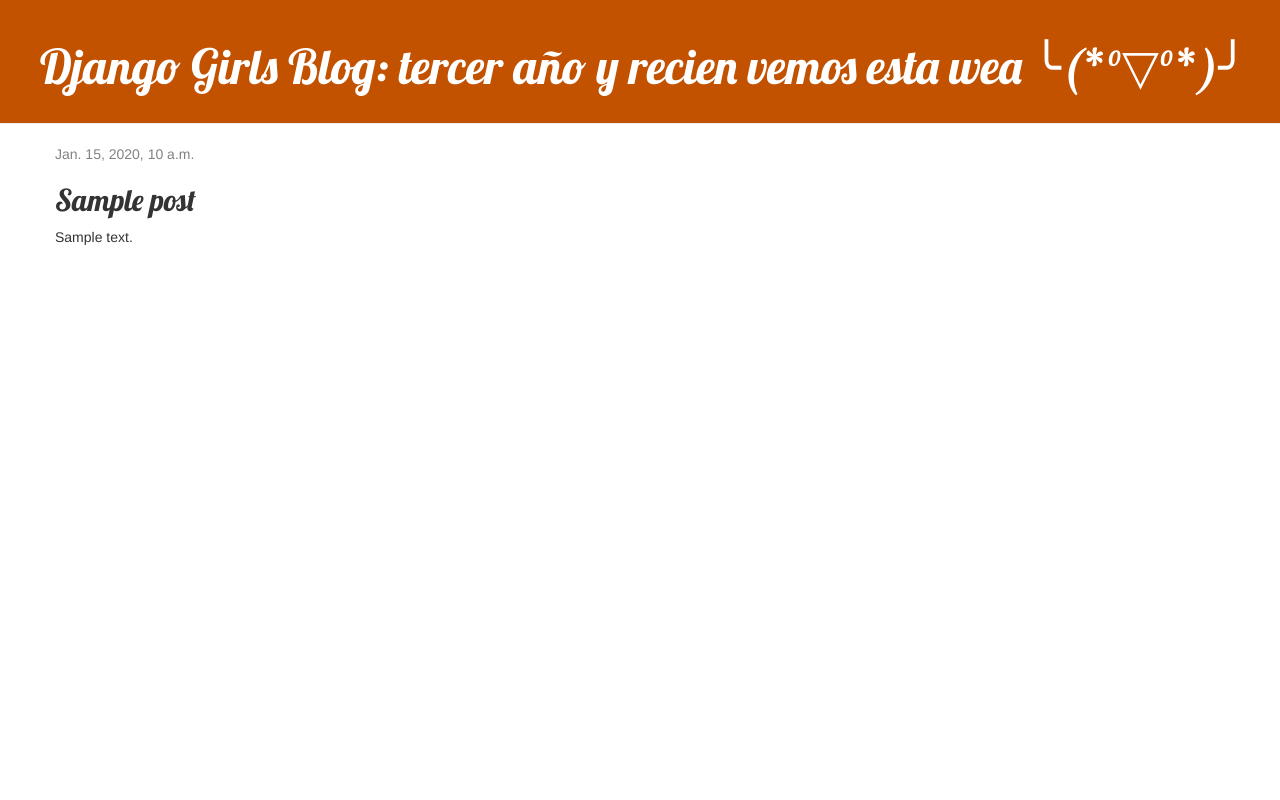
After one commit to Lennart51/my-first-blog, a Django app: template blog/templates/blog/post_detail.html in a window 1280 px wide. The commit adds this page. Run offline with Django 4.2, Linux system fonts and the light colour scheme; the template is opened without the code that fills it: most values are stand-ins (such as "Sample title", 1, 10 or a date in 2020); some libraries are stand-ins or nearby versions.

Commit message:
Agregadas vistas y plantilla para el detalle del post del blog así como también CSS para el sitio.

```diff
--- /dev/null
+++ b/blog/static/css/blog.css
@@ -0,0 +1,46 @@
+.page-header {
+    background-color: #C25100;
+    margin-top: 0;
+    padding: 20px 20px 20px 40px;
+}
+
+.page-header h1, .page-header h1 a, .page-header h1 a:visited, .page-header h1 a:active {
+    color: #ffffff;
+    font-size: 36pt;
+    text-decoration: none;
+}
+
+.content {
+    margin-left: 40px;
+}
+
+h1, h2, h3, h4 {
+    font-family: 'Lobster', cursive;
+}
+
+.date {
+    color: #828282;
+}
+
+.save {
+    float: right;
+}
+
+.post-form textarea, .post-form input {
+    width: 100%;
+}
+
+.top-menu, .top-menu:hover, .top-menu:visited {
+    color: #ffffff;
+    float: right;
+    font-size: 26pt;
+    margin-right: 20px;
+}
+
+.post {
+    margin-bottom: 70px;
+}
+
+.post h2 a, .post h2 a:visited {
+    color: #000000;
+}
--- /dev/null
+++ b/blog/templates/blog/base.html
@@ -0,0 +1,24 @@
+{% load static %}
+<html>
+    <head>
+        <title>Django Girls blog</title>
+        <link rel="stylesheet" href="//maxcdn.bootstrapcdn.com/bootstrap/3.2.0/css/bootstrap.min.css">
+        <link rel="stylesheet" href="//maxcdn.bootstrapcdn.com/bootstrap/3.2.0/css/bootstrap-theme.min.css">
+        <link href='//fonts.googleapis.com/css?family=Lobster&subset=latin,latin-ext' rel='stylesheet' type='text/css'>
+        <link rel="stylesheet" href="{% static 'css/blog.css' %}">
+    </head>
+    <body>
+        <div class="page-header">
+            <h1><a href="/">Django Girls Blog: tercer año y recien vemos esta wea ╰(*°▽°*)╯ </a></h1>
+        </div>
+        <div class="content container">
+            <div class="row">
+                <div class="col-md-8">
+                {% block content %}
+                {% endblock %}
+                </div>
+            </div>
+        </div>
+    </body>
+
+</html>
--- /dev/null
+++ b/blog/templates/blog/post_detail.html
@@ -0,0 +1,13 @@
+{% extends 'blog/base.html' %}
+
+{% block content %}
+    <div class="post">
+        {% if post.published_date %}
+            <div class="date">
+                {{ post.published_date }}
+            </div>
+        {% endif %}
+        <h2>{{ post.title }}</h2>
+        <p>{{ post.text|linebreaksbr }}</p>
+    </div>
+{% endblock %}
--- a/blog/urls.py
+++ b/blog/urls.py
@@ -3,4 +3,5 @@
 
 urlpatterns = [
     path('', views.post_list, name='post_list'),
+    path('post/<int:pk>/', views.post_detail, name='post_detail'),
 ]
--- a/blog/views.py
+++ b/blog/views.py
@@ -1,7 +1,11 @@
 from django.shortcuts import render
 from django.utils import timezone
 from .models import Post
+from django.shortcuts import render, get_object_or_404
 
 def post_list(request):
     posts = Post.objects.filter(published_date__lte=timezone.now()).order_by('published_date')
     return render(request, 'blog/post_list.html', {'posts': posts})
+def post_detail(request, pk):
+    post = get_object_or_404(Post, pk=pk)
+    return render(request, 'blog/post_detail.html', {'post': post})
--- a/mysite/settings.py
+++ b/mysite/settings.py
@@ -25,7 +25,7 @@
 # SECURITY WARNING: don't run with debug turned on in production!
 DEBUG = True
 
-ALLOWED_HOSTS = ['127.0.0.1', '.pythonanywhere.com']
+ALLOWED_HOSTS = ['localhost','127.0.0.1', '.pythonanywhere.com']
 
 
 # Application definition
@@ -116,7 +116,7 @@
 # Static files (CSS, JavaScript, Images)
 # https://docs.djangoproject.com/en/4.2/howto/static-files/
 
-STATIC_URL = 'static/'
+STATIC_URL = '/static/'
 STATIC_ROOT = BASE_DIR / 'static'
 
 # Default primary key field type
```
Also changed, not shown: blog/templates/blog/post_list.html (+9 -14 lines).
